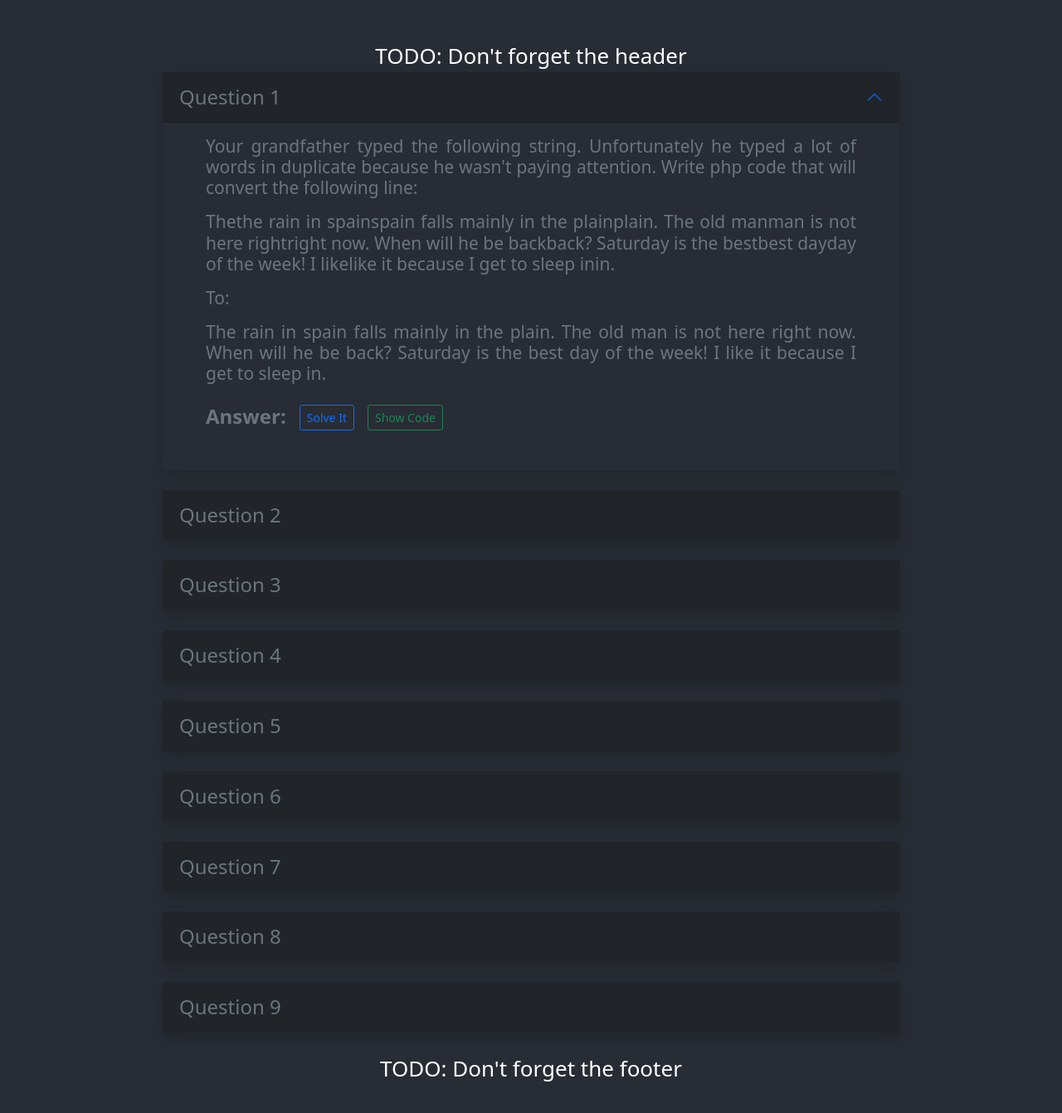
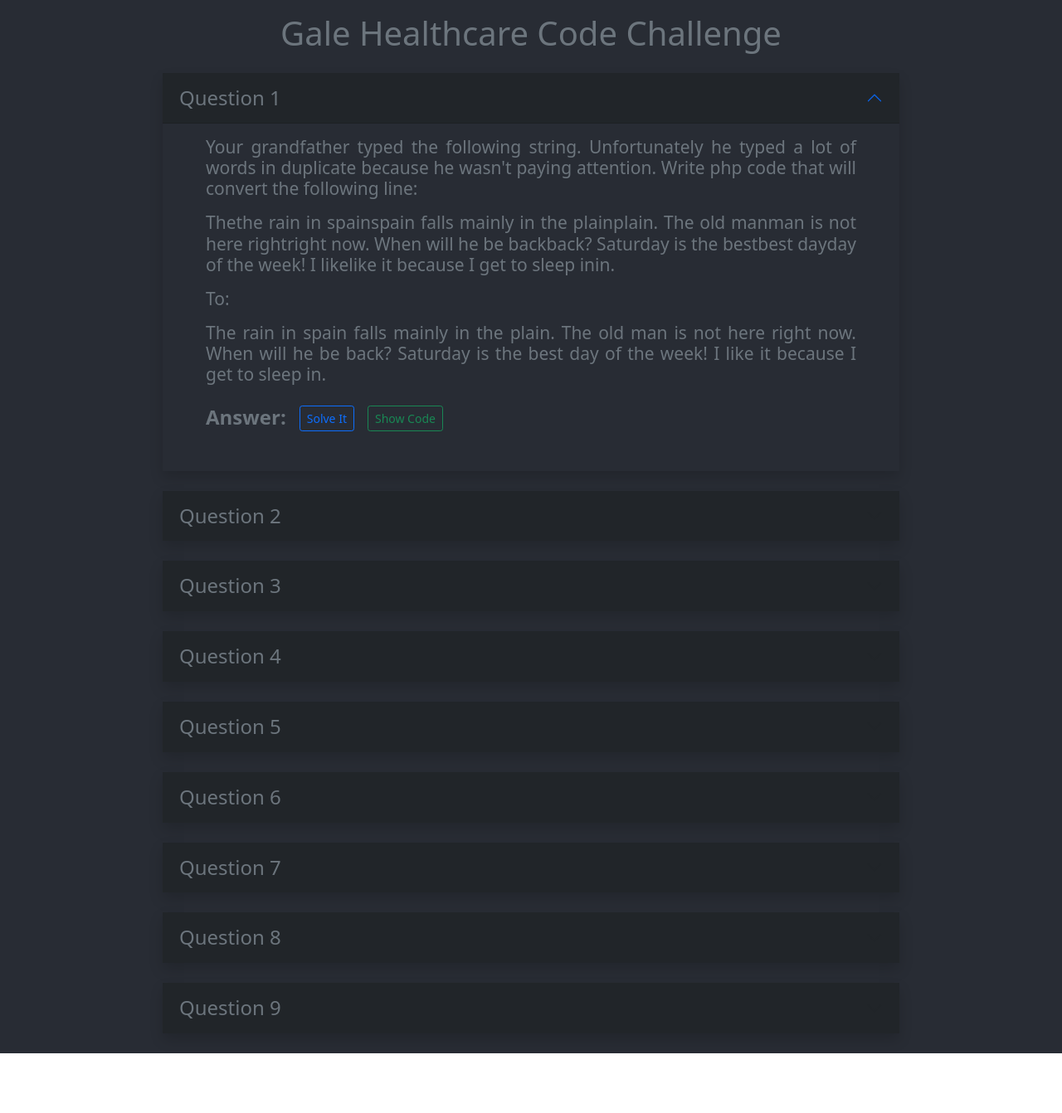
Before and after one commit to Obsessive-Coder/gale-healthcare-client, a React (Create React App) app: page / in a window 1280 px wide. Shown: the top 1342 px of the page at 83% size. After the commit the page ends 1270 px from the top, so only its background shows below. Built offline with nearby package versions, Linux system fonts and the light colour scheme.

Commit message:
adding readme

```diff
--- a/src/App.js
+++ b/src/App.js
@@ -47,9 +47,9 @@
   };
 
   return (
-    <div className="App p-5">
-      <header>
-        TODO: Don't forget the header
+    <div className="App px-5">
+      <header className="w-100 my-3 text-center text-secondary">
+        <h1>Gale Healthcare Code Challenge</h1>
       </header>
 
       <Form onSubmit={handleSubmit} className="w-75">
@@ -72,10 +72,6 @@
           ))}
         </Accordion>
       </Form>
-
-      <footer>
-        TODO: Don't forget the footer
-      </footer>
     </div>
   );
 }
```
Also changed, not shown: screens/screen1.png (added), 1 other file (tests, documents, lock files or other folders).
